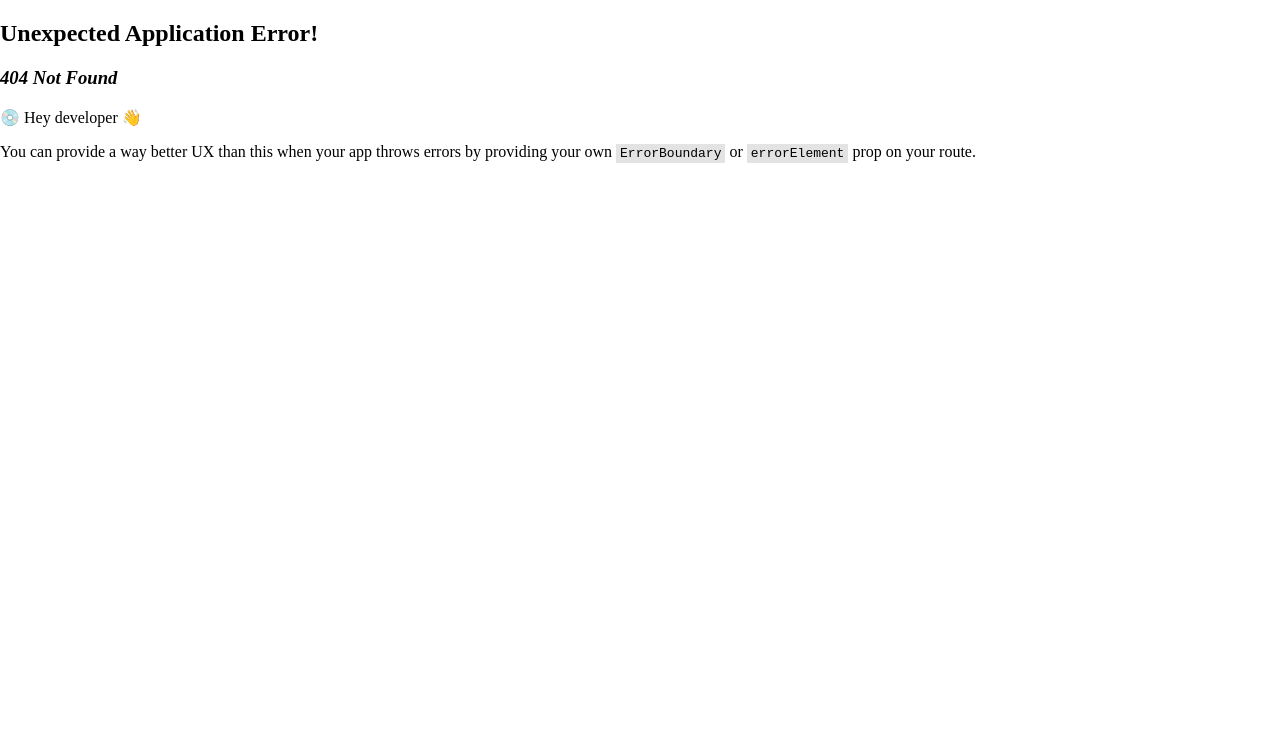
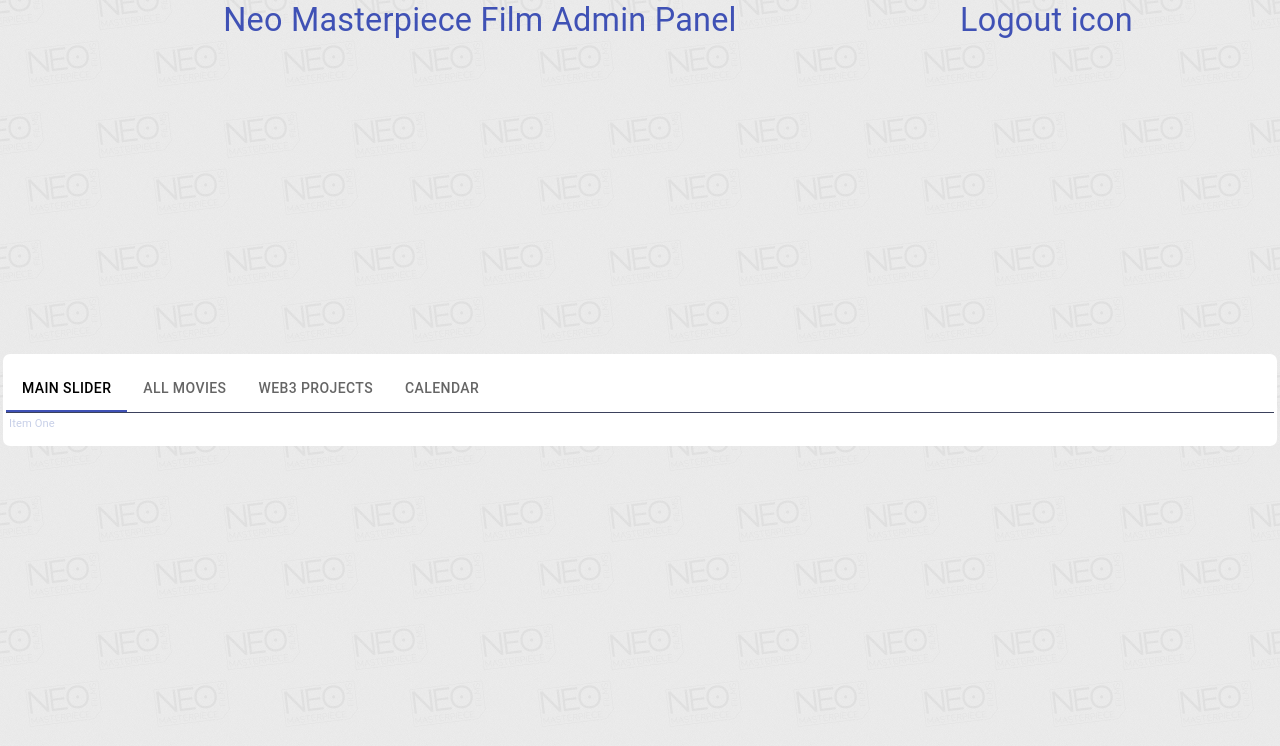
Before and after one commit to MaximGordiyenko/neofilms-frontend, a React (Vite) app: page /admin in a window 1280 px wide. Before the commit this address had no page. Shown: the top 746 px of the page. Built offline with nearby package versions, Linux system fonts and the light colour scheme.

Commit message:
feat: desing tabs

```diff
--- /dev/null
+++ b/src/components/tabs/AdminTabs.jsx
@@ -0,0 +1,55 @@
+import { useState } from 'react';
+import Tabs from '@mui/material/Tabs';
+import Tab from '@mui/material/Tab';
+import Typography from '@mui/material/Typography';
+import Box from '@mui/material/Box';
+
+const AdminTabPanel = ({ children, value, index, ...other }) => {
+  return (
+    <div
+      role="tabpanel"
+      hidden={value !== index}
+      id={`simple-tabpanel-${index}`}
+      aria-labelledby={`simple-tab-${index}`}
+      {...other}>
+      {value === index && (
+        <Box sx={{ p: 3 }}>
+          <Typography>{children}</Typography>
+        </Box>
+      )}
+    </div>
+  );
+};
+
+export const AdminTabs = () => {
+  const [value, setValue] = useState(0);
+
+  const handleChange = (event, newValue) => {
+    setValue(newValue);
+  };
+
+  return (
+    <Box sx={{ width: '100%' }}>
+      <Box sx={{ borderBottom: 1, borderColor: 'divider' }}>
+        <Tabs value={value} onChange={handleChange} textColor="inherit">
+          <Tab label="Main Slider" id="0"/>
+          <Tab label="All Movies" id="1"/>
+          <Tab label="Web3 Projects" id="2"/>
+          <Tab label="Calendar" id="3"/>
+        </Tabs>
+      </Box>
+      <AdminTabPanel value={value} index={0}>
+        Item One
+      </AdminTabPanel>
+      <AdminTabPanel value={value} index={1}>
+        Item Two
+      </AdminTabPanel>
+      <AdminTabPanel value={value} index={2}>
+        Item Three
+      </AdminTabPanel>
+      <AdminTabPanel value={value} index={3}>
+        Item Three
+      </AdminTabPanel>
+    </Box>
+  );
+};
--- a/src/pages/admin/Admin.jsx
+++ b/src/pages/admin/Admin.jsx
@@ -1,7 +1,10 @@
+import { ContainerCSS } from '../../components/ui/ui.styles.js';
+import { AdminTabs } from '../../components/tabs/AdminTabs.jsx';
+
 export const Admin = () => {
   return (
-    <>
-      Admin
-    </>
+    <ContainerCSS maxWidth="lg">
+      <AdminTabs />
+    </ContainerCSS>
   );
 };
--- a/src/router/routes.jsx
+++ b/src/router/routes.jsx
@@ -22,6 +22,10 @@
       //   element: <Admin children={<Outlet/>} />,
       //   children: [
           {
+            path: ROUTE.admin,
+            element: <Admin/>
+          },
+          {
             path: `${ROUTE.admin}/${ROUTE.mainSlider}`,
             element: <MainSliderPage/>
           },
```
